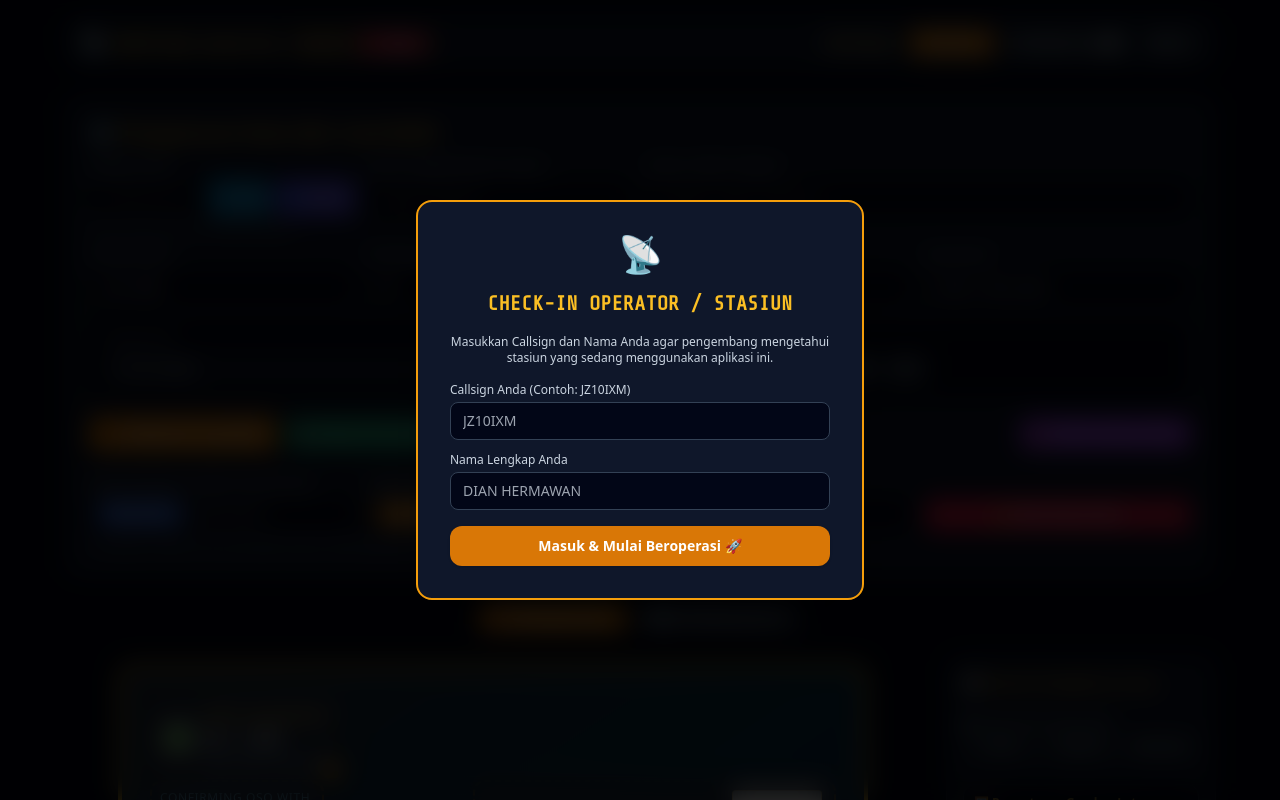
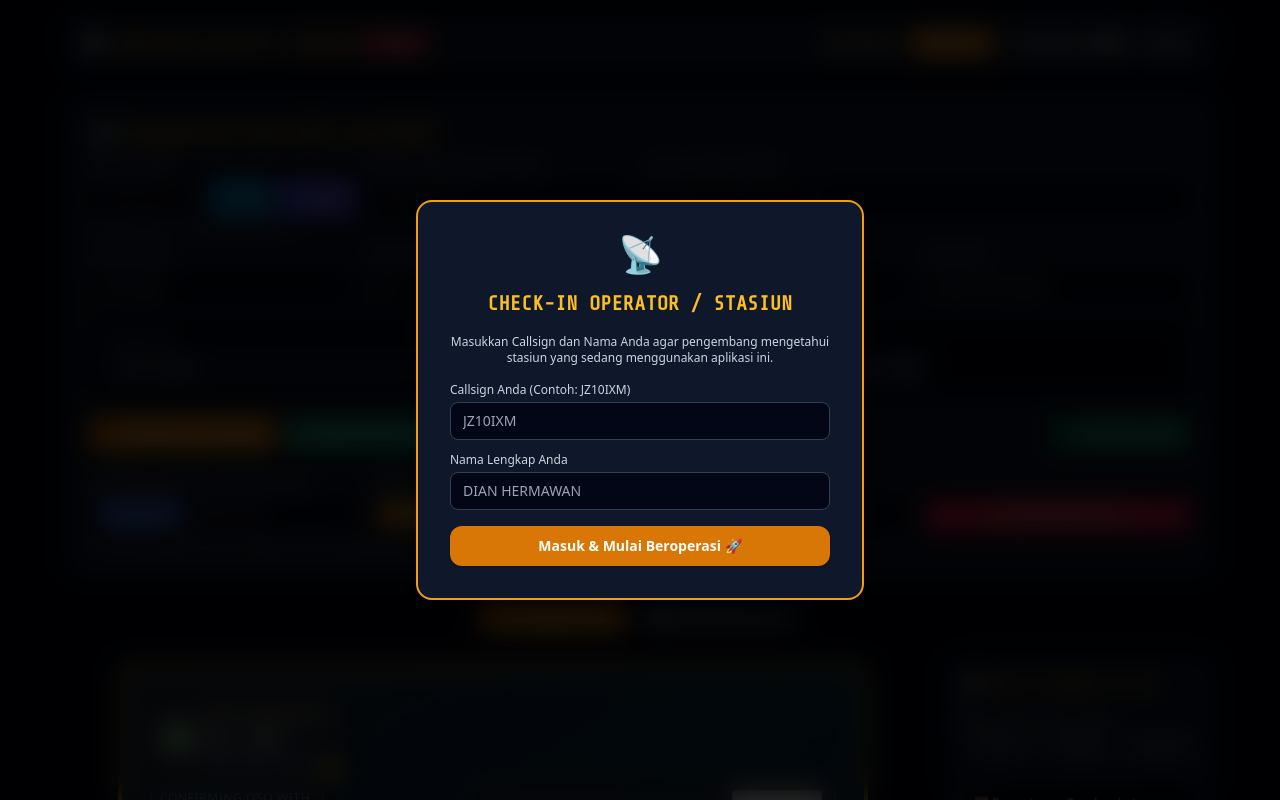
Before and after one commit to lordrayden19/rapi-qsl-suite, a Flask app: page / in a window 1280 px wide. Run offline with Flask 3, Linux system fonts and the light colour scheme; data that the repository does not hold is empty; some libraries are stand-ins or nearby versions; grey boxes are pictures that could not be loaded.

Commit message:
Add files via upload

```diff
--- a/templates/index.html
+++ b/templates/index.html
@@ -221,8 +221,11 @@
                         📂 Muat Tata Letak
                         <input type="file" accept=".json" onchange="uploadLayoutFile(event)" class="hidden">
                     </label>
-                    <button onclick="downloadCardImage()" class="bg-purple-600 hover:bg-purple-500 text-white font-semibold py-2 px-3 rounded-lg transition shadow-md text-xs ml-auto">
+                    <button onclick="downloadCardImage()" class="bg-purple-600 hover:bg-purple-500 text-white font-semibold py-2 px-3 rounded-lg transition shadow-md text-xs">
                         📥 Unduh Gambar (PNG)
+                    </button>
+                    <button onclick="shareCardImageToWhatsApp()" class="bg-emerald-700 hover:bg-emerald-600 text-white font-semibold py-2 px-3 rounded-lg transition shadow-md text-xs ml-auto">
+                        📱 Kirim QSL ke WA
                     </button>
                 </div>
 
@@ -1443,7 +1446,7 @@
             reader.readAsText(file);
         }
 
-        // --- FUNGSI IMPORT LOG QSO (BARU) ---
+        // --- FUNGSI IMPORT LOG QSO ---
         function importQsoLogFile(event) {
             const file = event.target.files[0];
             if (!file) return;
@@ -1483,14 +1486,12 @@
                     }
                 } else if (file.name.endsWith('.csv')) {
                     const lines = content.split('\n');
-                    // Lewati baris header jika ada
                     const startIndex = lines[0].toLowerCase().includes('callsign') ? 1 : 0;
                     for (let i = startIndex; i < lines.length; i++) {
                         const line = lines[i].trim();
                         if (!line) continue;
                         const parts = line.split(',');
                         if (parts.length >= 3) {
-                            // Format CSV diasumsikan: Tanggal, Waktu, Callsign, Frekuensi, Nama, Alamat, RST, NCS, Event
                             const logEntry = {
                                 date: parts[0]?.trim() || new Date().toISOString().slice(0,10),
                                 time: parts[1]?.trim() || "00:00 WIB",
@@ -1543,7 +1544,6 @@
 
                 if (importedCount > 0) {
                     localStorage.setItem('rapiQsoLogs', JSON.stringify(qsoLogs));
-                    // Sinkronisasi juga ke server developer logs
                     devQsoLogs = [...qsoLogs];
                     await saveServerLogs();
 
@@ -1641,6 +1641,59 @@
             });
         }
 
+        // --- FUNGSI KIRIM GAMBAR QSL CARD LANGSUNG KE WHATSAPP ---
+        async function shareCardImageToWhatsApp(index) {
+            if (index !== undefined) {
+                loadLogToCard(index);
+            }
+            const call = document.getElementById('targetCallsign').value.trim();
+            if (!call) {
+                alert("Masukkan Callsign valid terlebih dahulu sebelum mengirim QSL Card!");
+                return;
+            }
+
+            const printCardEl = document.getElementById('printable-card');
+
+            try {
+                const canvas = await html2canvas(printCardEl, { scale: 3, useCORS: true, backgroundColor: "#0f172a" });
+                canvas.toBlob(async blob => {
+                    const file = new File([blob], `QSL_Card_${call}.png`, { type: 'image/png' });
+
+                    if (navigator.canShare && navigator.canShare({ files: [file] })) {
+                        try {
+                            await navigator.share({
+                                title: `QSL Card ${call}`,
+                                text: `📡 Konfirmasi QSO RAPI\nStasiun: ${call}\n73! Salam Amatir Radio.`,
+                                files: [file]
+                            });
+                        } catch (err) {
+                            if (err.name !== 'AbortError') {
+                                console.error("Share dibatalkan/gagal:", err);
+                                fallbackDownloadAndWA(blob, call, index);
+                            }
+                        }
+                    } else {
+                        fallbackDownloadAndWA(blob, call, index);
+                    }
+                }, 'image/png');
+            } catch (err) {
+                alert("Gagal merender QSL Card: " + err);
+            }
+        }
+
+        function fallbackDownloadAndWA(blob, call, index) {
+            const link = document.createElement('a');
+            link.href = URL.createObjectURL(blob);
+            link.download = `QSL_Card_${call}.png`;
+            link.click();
+
+            if (index !== undefined) {
+                shareToWhatsApp(index);
+            } else {
+                alert("Gambar QSL Card telah diunduh otomatis. Silakan lampirkan gambar tersebut secara manual ke WhatsApp.");
+            }
+        }
+
         function exportToJPG() {
             if (qsoLogs.length === 0) {
                 alert("Belum ada data log QSO untuk diekspor!");
@@ -1816,14 +1869,13 @@
                     <td class="p-2 italic">${log.event}</td>
                     <td class="p-2 text-center flex justify-center gap-1 action-col">
                         <button onclick="downloadLogCard(${originalIndex})" class="bg-purple-600 text-white px-2 py-1 rounded text-[10px]" title="Unduh QSL">📥 QSL</button>
-                        <button onclick="shareToWhatsApp(${originalIndex})" class="bg-emerald-600 text-white px-2 py-1 rounded text-[10px]" title="Kirim WhatsApp">WA</button>
+                        <button onclick="shareCardImageToWhatsApp(${originalIndex})" class="bg-emerald-600 text-white px-2 py-1 rounded text-[10px]" title="Kirim QSL Card ke WhatsApp">📱 WA</button>
                         <button onclick="deleteLogItem(${originalIndex})" class="bg-rose-600 text-white px-2 py-1 rounded text-[10px]" title="Hapus">Hapus</button>
                     </td>
                 </tr>`;
             });
         }
 
-        // Fungsi Memuat Data Log secara Seamless (Tanpa Auto-Scroll ke Atas) dan Otomatis Unduh QSL
         function loadLogToCard(index) {
             const log = qsoLogs[index];
             if (!log) return;
@@ -1838,7 +1890,6 @@
             document.getElementById('timeInput').value = log.time;
 
             syncInputToCard();
-            // window.scrollTo dihapus agar halaman tetap di posisinya (tidak bikin pusing)
         }
 
         function downloadLogCard(index) {
```
